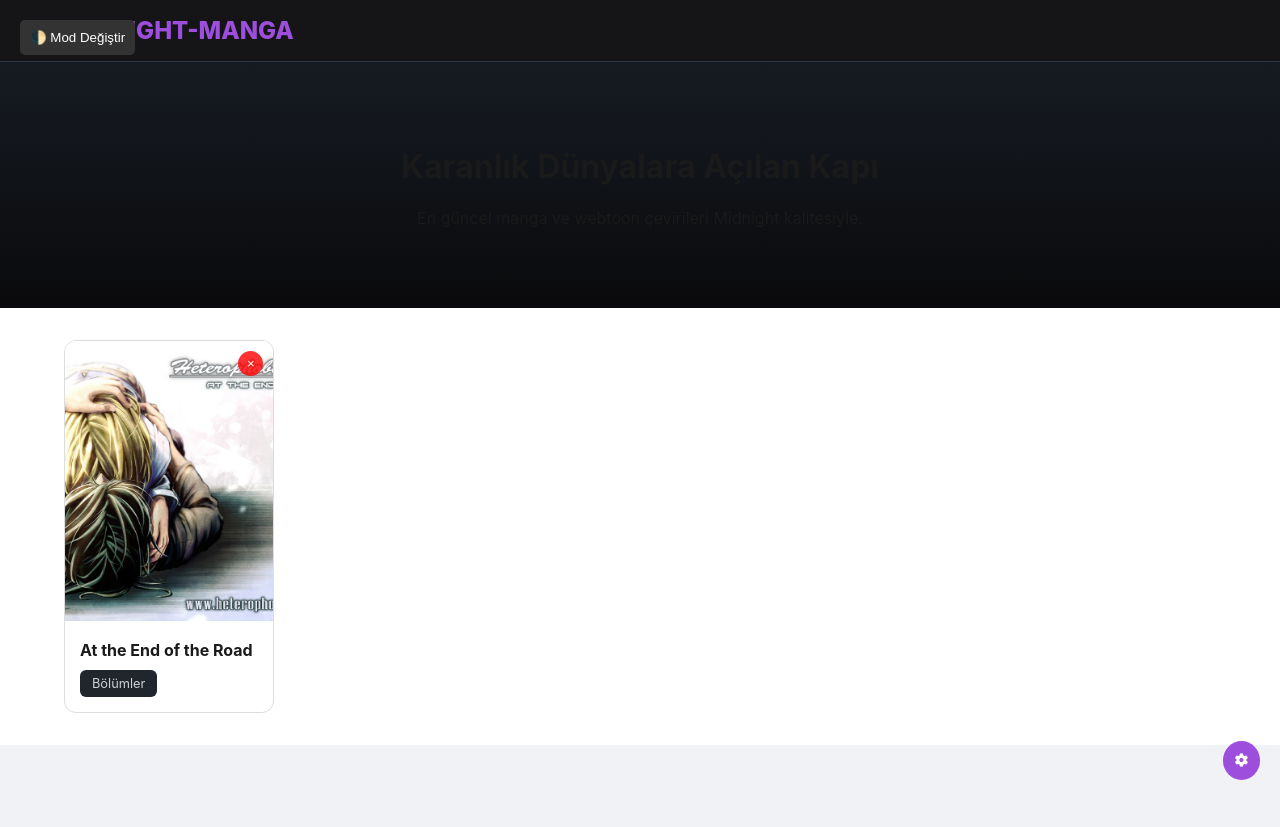
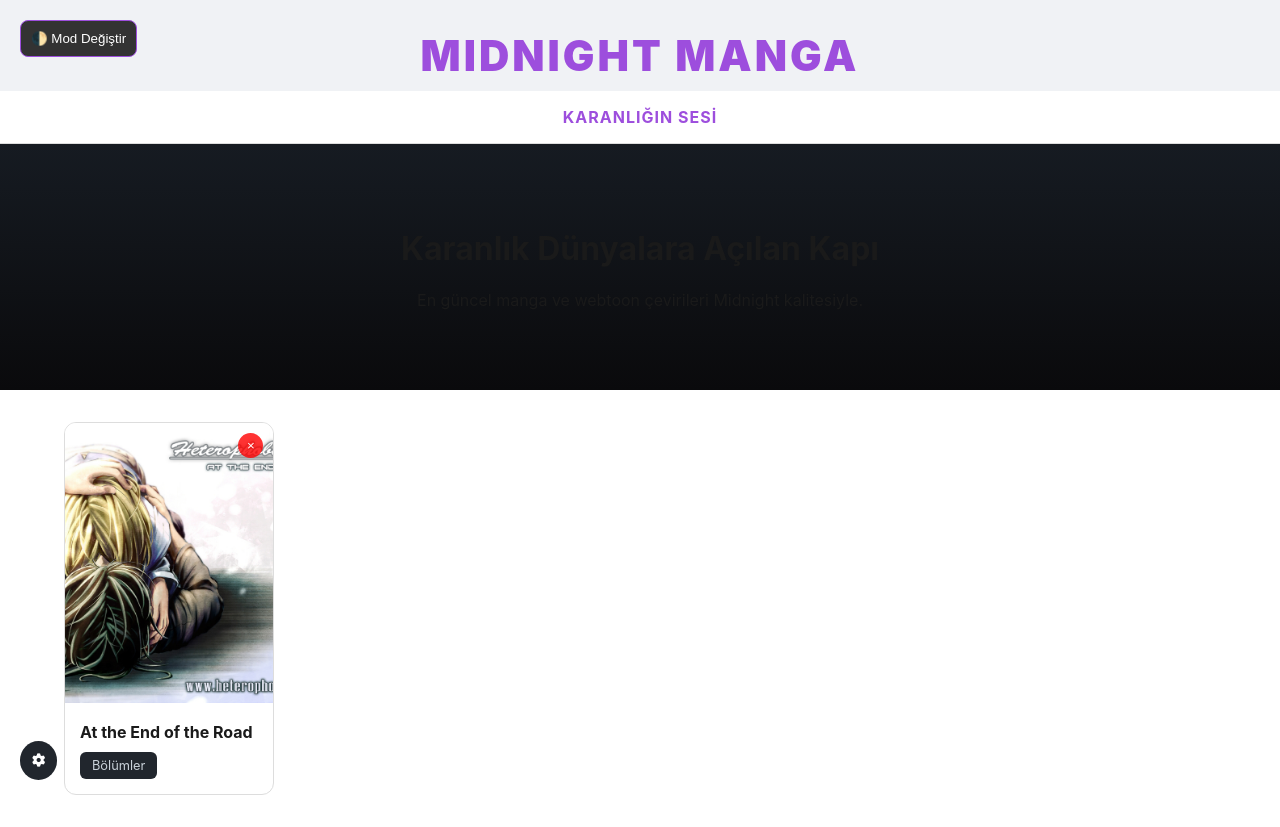
Before and after one commit to midnight-manga-tr/midnight-manga, a plain HTML site: page index.html in a window 1280 px wide. Both pictures are taken after a click on the button "🌓 Mod Değiştir". Before the commit the page ends 800 px from the top, so only its background shows below. Drawn offline with Linux system fonts and the light colour scheme.

Commit message:
Update index.html

```diff
--- a/index.html
+++ b/index.html
@@ -21,23 +21,37 @@
             margin: 0;
         }
 
+        /* --- SİTE LOGO STİLİ --- */
+        .site-logo {
+            text-align: center;
+            padding: 30px 0 10px 0;
+            width: 100%;
+        }
+        .site-logo a {
+            font-size: 42px;
+            font-weight: 900;
+            color: var(--primary);
+            text-decoration: none;
+            letter-spacing: 3px;
+            text-transform: uppercase;
+            transition: 0.3s;
+            display: inline-block;
+        }
+        .site-logo a:hover {
+            transform: scale(1.05);
+            text-shadow: 0 0 20px rgba(157, 78, 221, 0.5);
+        }
+
         nav {
             background: rgba(10, 10, 12, 0.95);
             padding: 1rem 5%;
             display: flex;
-            justify-content: space-between;
+            justify-content: center; /* Logoyu merkeze aldık */
             align-items: center;
             border-bottom: 1px solid #30363d;
             position: sticky;
             top: 0;
             z-index: 100;
-        }
-
-        .logo {
-            font-size: 1.5rem;
-            font-weight: 800;
-            color: var(--primary);
-            text-decoration: none;
         }
 
         .hero {
@@ -61,15 +75,12 @@
             border: 1px solid #30363d;
             transition: 0.3s;
             position: relative;
-            cursor: pointer; /* Üstüne gelince el işareti çıkar */
+            cursor: pointer;
         }
 
         .manga-card:hover { transform: translateY(-5px); border-color: var(--primary); }
-
         .manga-img { width: 100%; height: 280px; object-fit: cover; }
-
         .manga-content { padding: 15px; }
-
         .manga-title { font-weight: bold; margin-bottom: 10px; font-size: 1rem; }
 
         .chapter-btn {
@@ -82,10 +93,25 @@
             display: inline-block;
         }
 
+        /* --- BUTONLAR --- */
+        #backToTop {
+            display: none; position: fixed; bottom: 20px; right: 20px;
+            z-index: 999; border: none; background-color: var(--primary);
+            color: white; cursor: pointer; padding: 15px; border-radius: 50%;
+            font-size: 18px; box-shadow: 0 4px 8px rgba(0,0,0,0.3); transition: 0.3s;
+        }
+
+        #modeToggle {
+            position: fixed; top: 20px; left: 20px; z-index: 1001;
+            background: #333; color: white; border: 1px solid var(--primary);
+            padding: 10px; border-radius: 8px; cursor: pointer; transition: 0.3s;
+        }
+        #modeToggle:hover { background: var(--primary); }
+
         /* --- ADMIN PANEL --- */
         #adminToggle {
-            position: fixed; bottom: 20px; right: 20px;
-            background: var(--primary); color: white; border: none;
+            position: fixed; bottom: 20px; left: 20px;
+            background: #21262d; color: white; border: none;
             padding: 12px; border-radius: 50%; cursor: pointer; z-index: 1000;
         }
 
@@ -118,22 +144,28 @@
             border: none; border-radius: 50%; width: 25px; height: 25px;
             cursor: pointer; z-index: 10;
         }
-        /* Aydınlık Mod Renkleri */
+
+        /* Aydınlık Mod */
         body.light-mode { background-color: #f0f2f5 !important; color: #1a1a1a !important; }
         body.light-mode .manga-card,
         body.light-mode .container,
-body.light-mode .description,
         body.light-mode .chapter-item {
             background: #ffffff !important;
             color: #1a1a1a !important;
             border-color: #ddd !important;
         }
+        body.light-mode nav { background: #fff; border-bottom: 1px solid #ddd; }
     </style>
 </head>
 <body>
 
+    <!-- SİTE LOGOSU -->
+    <div class="site-logo">
+        <a href="index.html">MIDNIGHT MANGA</a>
+    </div>
+
     <nav>
-    <a href="#" class="logo">MIDNIGHT-MANGA</a>
+        <span style="color: var(--primary); font-weight: bold; letter-spacing: 1px;">KARANLIĞIN SESİ</span>
     </nav>
 
     <div class="hero">
@@ -145,7 +177,10 @@ body.light-mode .chapter-item {
         <div class="grid" id="mangaGrid"></div>
     </div>
 
+    <!-- BUTONLAR -->
     <button id="adminToggle" onclick="openAdmin()"><i class="fas fa-cog"></i></button>
+    <button onclick="topFunction()" id="backToTop" title="Başa Dön">↑</button>
+    <button onclick="toggleMode()" id="modeToggle">🌓 Mod Değiştir</button>
 
     <div class="overlay" id="overlay" onclick="closeAdmin()"></div>
     <div id="adminPanel">
@@ -154,12 +189,11 @@ body.light-mode .chapter-item {
         <input type="text" id="mName" class="admin-input" placeholder="Manga Adı">
         <input type="text" id="mImg" class="admin-input" placeholder="Kapak Resmi URL">
         <input type="text" id="mCap" class="admin-input" placeholder="Bölüm No (Örn: Bölüm 1)">
-    <input type="text" id="mUrl" class="admin-input" placeholder="Drive/Mega Linki (Tıklayınca açılacak yer)">
+        <input type="text" id="mUrl" class="admin-input" placeholder="Drive/Mega Linki">
         <button class="btn-save" onclick="saveManga()">Kaydet</button>
     </div>
 
     <script>
-    // Başlangıç Mangaları (Buraya eklediklerin HERKESE görünür)
         let mangas = JSON.parse(localStorage.getItem('mangas')) || [
             {
                 name: "At the End of the Road",
@@ -169,14 +203,12 @@ body.light-mode .chapter-item {
             }
         ];
 
-    let isAdmin = false;
-
         function renderMangas() {
             const grid = document.getElementById('mangaGrid');
             grid.innerHTML = '';
             mangas.forEach((m, index) => {
                 grid.innerHTML += `
-                <div class="manga-card" onclick="window.open('${m.url}', '_blank')">
+                    <div class="manga-card" onclick="window.location.href='${m.url}'">
                         <button class="delete-btn" onclick="event.stopPropagation(); deleteManga(${index})">×</button>
                         <img src="${m.img}" class="manga-img" alt="${m.name}">
                         <div class="manga-content">
@@ -225,28 +257,25 @@ body.light-mode .chapter-item {
             }
         }
 
-    renderMangas();
-</script>
-<script>
+        // --- DİĞER FONKSİYONLAR ---
         let mybutton = document.getElementById("backToTop");
-window.onscroll = function() {scrollFunction()};
-
-function scrollFunction() {
+        window.onscroll = function() {
             if (document.body.scrollTop > 300 || document.documentElement.scrollTop > 300) {
                 mybutton.style.display = "block";
             } else {
                 mybutton.style.display = "none";
             }
-}
+        };
 
         function topFunction() {
             window.scrollTo({top: 0, behavior: 'smooth'});
         }
+
         function toggleMode() {
             document.body.classList.toggle("light-mode");
         }
+
+        renderMangas();
     </script>
-    <button onclick="topFunction()" id="backToTop" title="Başa Dön" style="display: none; position: fixed; bottom: 20px; right: 30px; z-index: 99; border: none; outline: none; background-color: #9d4edd; color: white; cursor: pointer; padding: 15px; border-radius: 50%; font-size: 18px; box-shadow: 0 4px 8px rgba(0,0,0,0.3); transition: 0.3s;">↑</button>
-    <button onclick="toggleMode()" id="modeToggle" style="position: fixed; top: 20px; left: 20px; z-index: 1001; background: #333; color: white; border: none; padding: 10px; border-radius: 5px; cursor: pointer;">🌓 Mod Değiştir</button>
 </body>
 </html>
```
Lines whose indentation alone changed are shown as unchanged.
